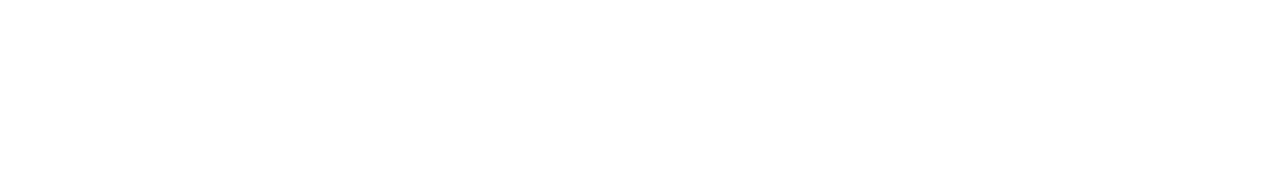
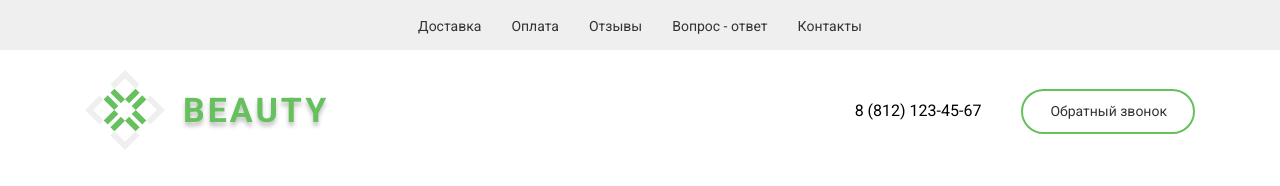
Before and after one commit to Umidjon-Frontend/landing-page-beauty-html-css, a plain HTML site: page index.html in a window 1280 px wide. Drawn offline with Linux system fonts and the light colour scheme.

Commit message:
Added Top line section and Second Line section styling

```diff
--- a/css/style.css
+++ b/css/style.css
@@ -7,4 +7,96 @@
 
 body {
   font-family: "Roboto", sans-serif;
+
 }
+*,
+*:after,
+*:before{
+  margin: 0;
+  padding: 0;
+  box-sizing: border-box;
+}
+a{
+  text-decoration: none;
+  color: var(--color3);
+}
+ul li{
+  list-style-type: none;
+}
+
+/* CONTAINER */
+.container{
+  width: 100%;
+  max-width: 1110px;
+  margin: 0 auto;
+}
+
+/* TOP LINE */
+.top-line{
+  width: 100%;
+  height: 50px;
+  background-color: var(--color1);
+}
+.top-line__menu{
+  width: 100%;
+  height: 50px;
+  display: flex;
+  justify-content: center;
+  align-items: center;
+}
+.top-line__menu li{
+  margin-right: 30px;
+}
+.top-line__menu li:nth-last-child(1){
+  margin-right: 0;
+}
+.top-line__menu li a{
+  font-size: 14px;
+}
+
+/* SECOND LINE */
+.second-line{
+  width: 100%;
+  height: 80px;
+}
+.second-line__header{
+  width: 100%;
+  height: 80px;
+  display: flex;
+  justify-content: space-between;
+  align-items: center;
+  margin: 20px 0;
+}
+.second-line__header-logo{
+  margin: 0 auto 0 0;
+  display: flex;
+  justify-content: flex-start;
+  align-items: center;
+}
+.second-line__header-logo img{
+  width: 80px;
+  height: 80px;
+}
+.second-line__header-logo_text{
+  font-weight: bold;
+  font-size: 34px;
+  letter-spacing: 3px;
+  text-transform: uppercase;
+  color: var(--color2);
+  margin-left: 18px;
+  text-shadow: 0px 4px 4px rgba(0, 0, 0, 0.25);
+}
+.second-line__header-text{
+  display: flex;
+  justify-content: flex-start;
+  align-items: center;
+}
+.second-line__header-phone-number{
+  margin-right: 40px;
+}
+.second-line__header-btn a{
+  padding: 12px 26px 13px 27px;
+  font-size: 14px;
+  border-radius: 40px;
+  border: 2px solid var(--color2);
+}
--- a/index.html
+++ b/index.html
@@ -25,6 +25,50 @@
     />
   </head>
   <body>
+    <!-- TOP LINE -->
+    <div class="top-line">
+      <div class="container">
+        <ul class="top-line__menu">
+          <li>
+            <a href="#">Доставка</a>
+          </li>
+          <li>
+            <a href="#">Оплата</a>
+          </li>
+          <li>
+            <a href="#">Отзывы</a>
+          </li>
+          <li>
+            <a href="#">Вопрос - ответ</a>
+          </li>
+          <li>
+            <a href="#">Контакты</a>
+          </li>
+        </ul>
+      </div>
+    </div>
+    <!-- TOP LINE END -->
+
+    <!-- SECOND LINE -->
+    <div class="second-line">
+      <div class="container">
+        <div class="second-line__header">
+          <div class="second-line__header-logo">
+            <img src="img/logo.svg" alt="" />
+            <div class="second-line__header-logo_text">Beauty</div>
+          </div>
+          <div class="second-line__header-text">
+            <div class="second-line__header-phone-number">
+              8 (812) 123-45-67
+            </div>
+            <div class="second-line__header-btn">
+              <a href="#">Обратный звонок</a>
+            </div>
+          </div>
+        </div>
+      </div>
+    </div>
+    <!-- SECOND LINE END -->
 
     <!-- font aweosome js -->
     <script
```
